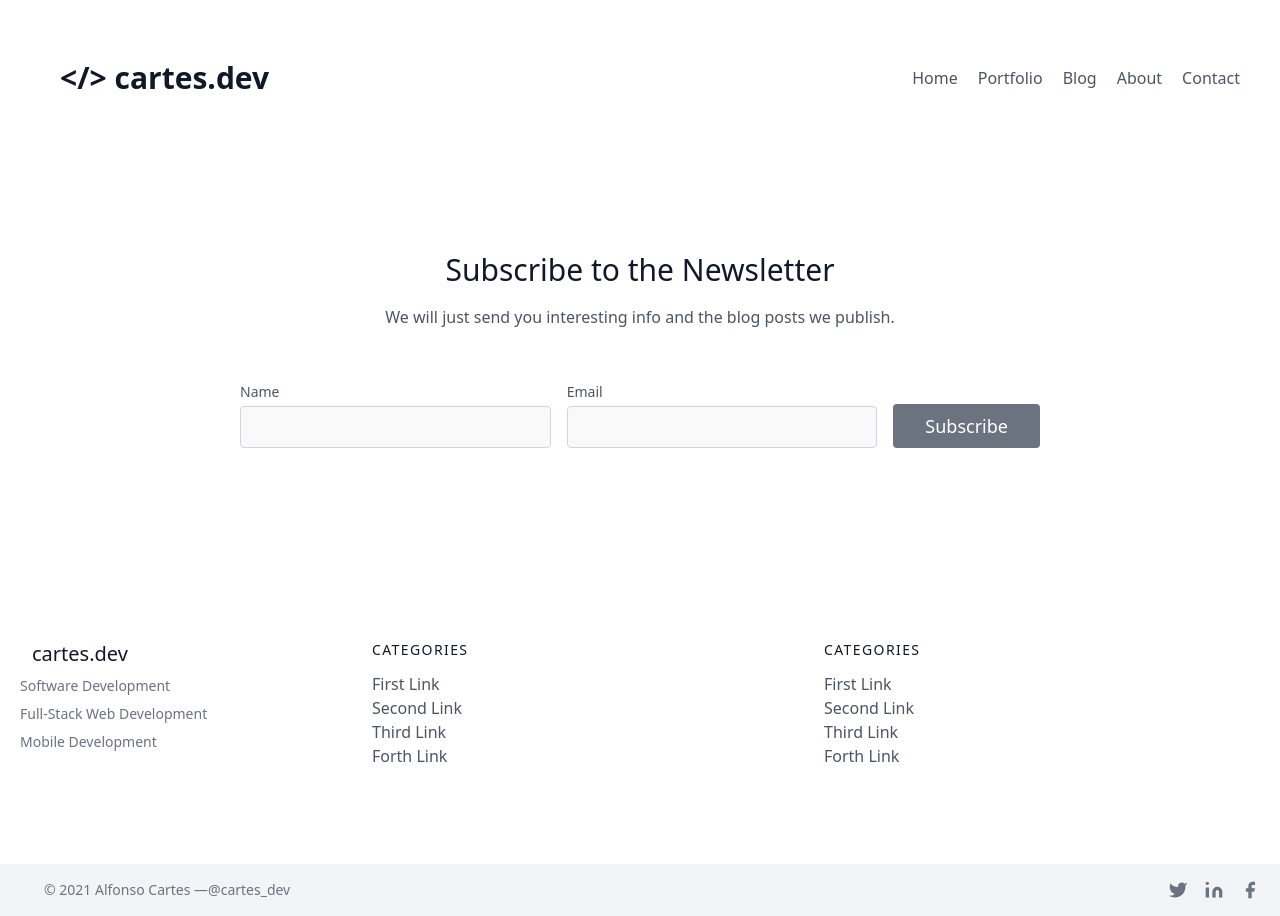
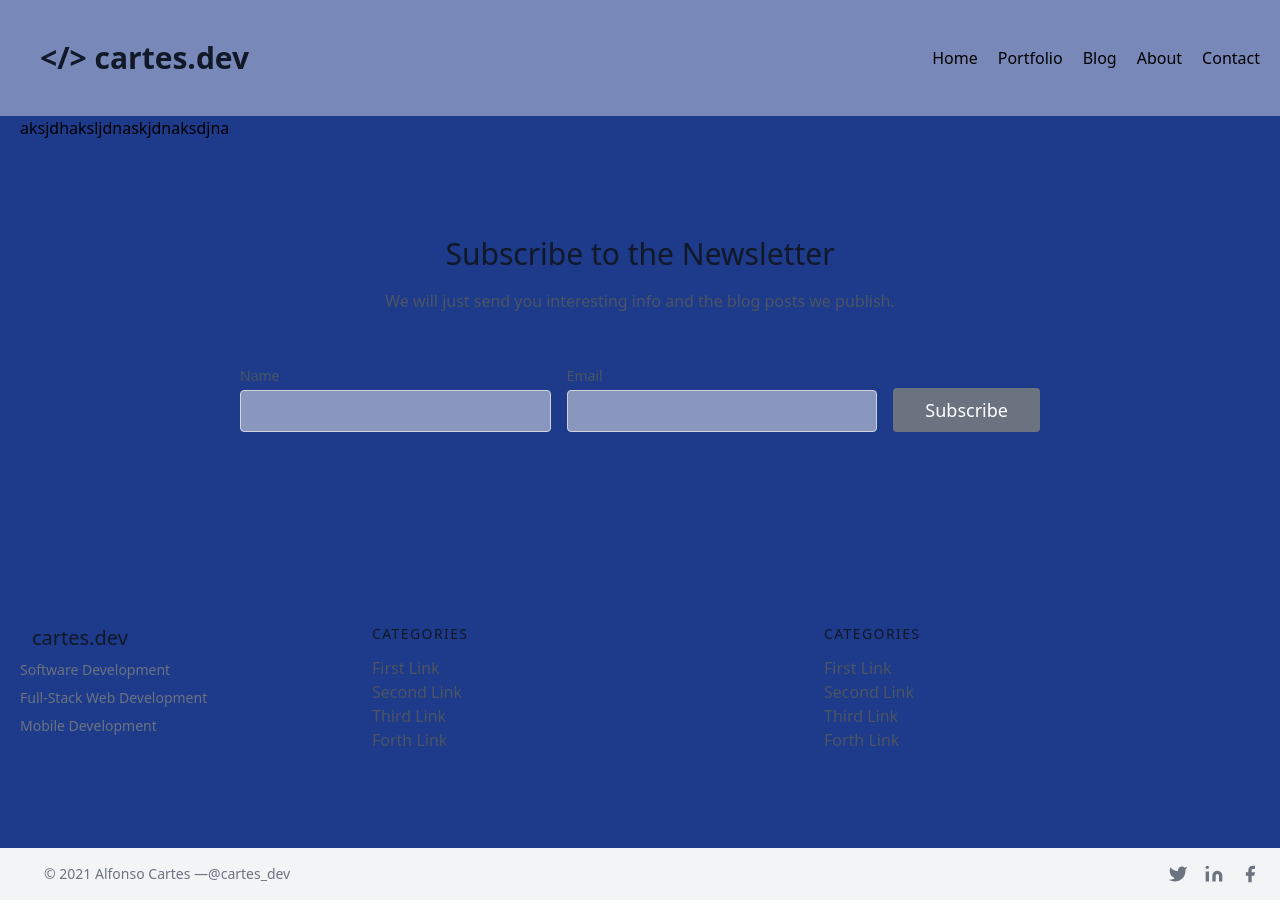
Before and after one commit to alfonsocartes/cartes_dev, a Next.js app: page / in a window 1280 px wide. Built offline with nearby package versions, Linux system fonts and the light colour scheme.

Commit message:
Add frosted header

```diff
--- a/components/layout/header.js
+++ b/components/layout/header.js
@@ -4,8 +4,8 @@ import Logo from "../Logo";
 
 export default function Header() {
   return (
-    <header className="text-gray-600 body-font">
-      <div className="container mx-auto flex flex-wrap p-5 flex-col md:flex-row items-center">
+    <header className="frosted bg-opacity-40 sticky top-0 z-10 bg-white dark:bg-gray-800">
+      <div className="container mx-auto flex flex-wrap flex-col md:flex-row items-center">
         <div className="flex title-font font-medium items-center md:justify-start justify-center text-gray-900 dark:text-gray-200">
           <Link href="/">
             <div className="text-3xl p-10 font-bold">
@@ -13,7 +13,7 @@ export default function Header() {
             </div>
           </Link>
         </div>
-        <nav className="md:ml-auto flex flex-wrap items-center text-base justify-center">
+        <nav className="sticky md:ml-auto flex flex-wrap items-center text-base justify-center">
           <div className="mr-5 hover:text-gray-900">
             <Link href="/">Home</Link>
           </div>
--- a/components/layout/layout.js
+++ b/components/layout/layout.js
@@ -6,7 +6,7 @@ import Container from "./Container";
 
 export default function Layout({ title, children }) {
   return (
-    <div className="bg-gradient-to-r from-teal-300 to-blue-200">
+    <div className="bg-blue-900 dark:bg-gray-800">
       <Head>
         <title>{title}</title>
       </Head>
--- a/pages/_app.js
+++ b/pages/_app.js
@@ -1,4 +1,4 @@
-import "../styles/index.css";
+import "../styles/global.css";
 
 export default function MyApp({ Component, pageProps }) {
   return <Component {...pageProps} />;
--- a/pages/index.js
+++ b/pages/index.js
@@ -5,6 +5,7 @@ export default function Index() {
   return (
     <>
       <Layout title="Cartes Development | Full-Stack Web Development / Mobile Development">
+        <p>aksjdhaksljdnaskjdnaksdjna</p>
         <EmailNewsletter />
       </Layout>
     </>
--- a/styles/index.css
+++ b/styles/global.css
@@ -13,3 +13,7 @@
 /* Stop purging. */
 
 /* Your own custom utilities */
+
+.frosted {
+  backdrop-filter: blur(10px);
+}
```
